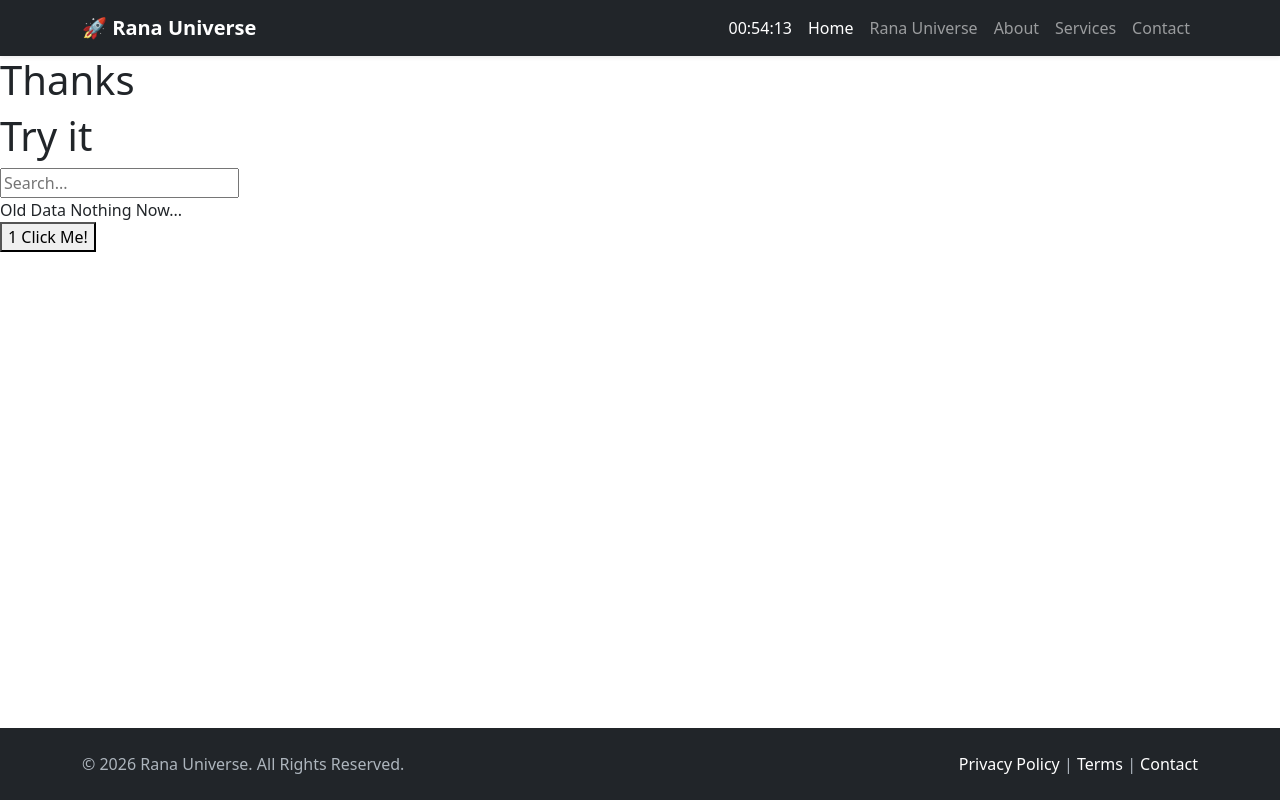
After one commit to RanaUniverse/htmx_learning, a Flask app: page /rana in a window 1280 px wide. The commit adds this page. Run offline with Flask 3, Linux system fonts and the light colour scheme; some libraries are stand-ins or nearby versions.

Commit message:
svg image loading now working

```diff
--- a/main.py
+++ b/main.py
@@ -26,10 +26,30 @@ DATA = [
 ]
 
 
+def is_htmx() -> bool:
+    return request.headers.get("HX-Request") == "true"
+
+
 @app.route("/search")
 def search():
+    time.sleep(2)
+    print("xxx")
+    print(
+        "Remote addr",
+        request.remote_addr,
+    )
+    print(request)
+
+    if is_htmx():
+        print("This is from htmx.")
+    else:
+        print("This is not from htmx from normal get.")
+
+    print("yyy")
     q = request.args.get("q", "").lower()
     print(request.headers)
+    print("zzz")
+    print(request.args.get("q"))
 
     results = [item for item in DATA if q in item.lower()]
 
@@ -157,6 +177,21 @@ def lazy():
     return "<p>Lazy loaded content 👀</p>"
 
 
+@app.route("/rana")
+def rana_page():
+    return render_template(
+        template_name_or_list="rana.html",
+    )
+
+
+@app.route("/example")
+def example_get():
+    import random
+
+    x = random.randint(1, 11111111)
+    return f"<u>Thanks {x}</u>"
+
+
 @app.route(rule="/about")
 def about_page():
     return render_template(
--- a/templates/base.html
+++ b/templates/base.html
@@ -9,6 +9,15 @@
         <meta name="viewport" content="width=device-width, initial-scale=1.0" />
 
         <style>
+            .htmx-indicator {
+                display: none;
+            }
+
+            .htmx-request .htmx-indicator,
+            .htmx-request.htmx-indicator {
+                display: inline-block !important;
+            }
+
             body {
                 min-height: 100vh;
                 display: flex;
@@ -49,7 +58,11 @@
 
         <script src="https://cdn.jsdelivr.net/npm/sweetalert2@11"></script>
 
-        <script src="{{ url_for('static', filename='js/htmx_latent.js' ) }}"></script>
+        <script
+            src="https://cdn.jsdelivr.net/npm/htmx.org@4.0.0-beta4"
+            integrity="sha384-aWZK1NtOs/aWb/+YZdTM8q2JkWEshlMc9mgZ189numT9bwFhyAyYEoO4nO/2dTXt"
+            crossorigin="anonymous"
+        ></script>
     </head>
 
     <body>
@@ -76,6 +89,9 @@
                         </li>
                         <li class="nav-item">
                             <a class="nav-link active" href="/">Home</a>
+                        </li>
+                        <li class="nav-item">
+                            <a class="nav-link" href="/rana">Rana Universe</a>
                         </li>
                         <li class="nav-item">
                             <a class="nav-link" href="/about">About</a>
--- /dev/null
+++ b/templates/rana.html
@@ -0,0 +1,29 @@
+{% extends 'base.html' %} {% block content %}
+<h1>Thanks</h1>
+<div class="htmx-indicator" id="spinner">
+    <img src="{{ url_for('static', filename='animation/rana_round.svg' ) }}" alt="Loading" />
+    <br />
+</div>
+<h1>Try it</h1>
+<input
+    type="text"
+    name="q"
+    placeholder="Search..."
+    hx-get="/search"
+    hx-trigger="input delay:1s"
+    hx-target="#results"
+    hx-indicator="#spinner"
+/>
+
+<div id="results">Old Data Nothing Now...</div>
+
+<button
+    hx-get="/click"
+    hx-target="#results"
+    hx-swap="innerHTML"
+    hx-indicator="#spinner"
+>
+    1 Click Me!
+</button>
+
+{% endblock %}
```
Also changed, not shown: static/animation/rana_round.svg (added), static/animation/round.svg (added), static/animation/sp_round.svg (added), static/animation/spinner.svg (added).
